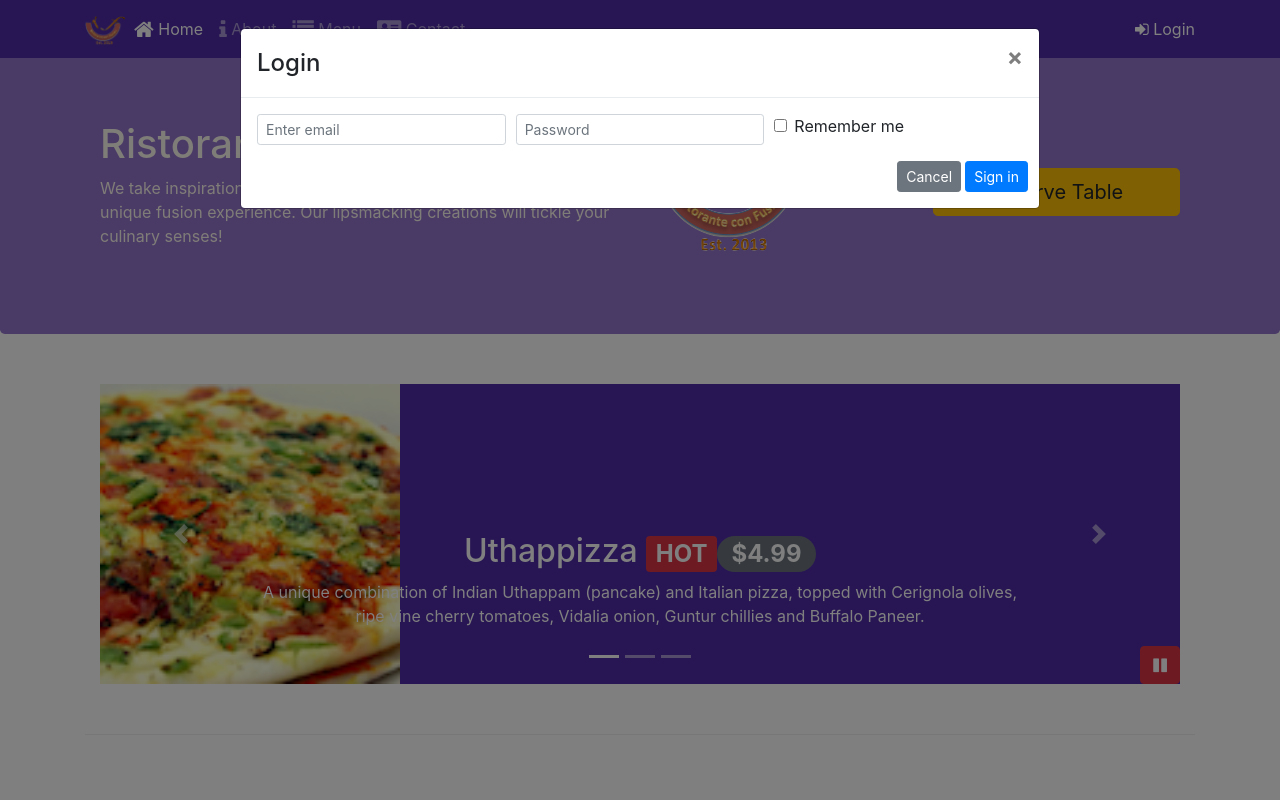
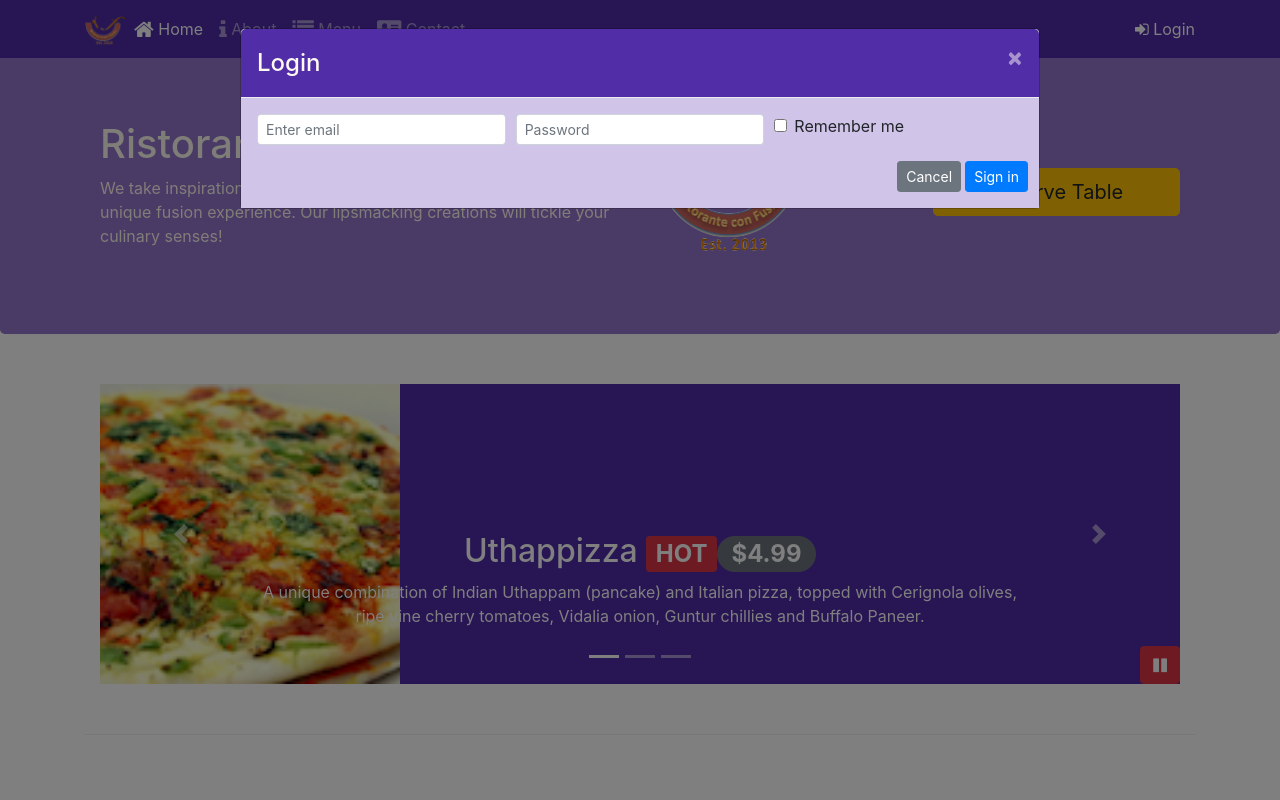
Before and after one commit to ldionisio/BootstrapCourse, a website: page index.html in a window 1280 px wide. Both pictures are taken after a click on the link "Login". Shown: the top 800 px of the page. Drawn offline with nearby package versions, Linux system fonts and the light colour scheme.

Commit message:
assignment 4

```diff
--- a/css/styles.scss
+++ b/css/styles.scss
@@ -2,6 +2,23 @@ $lt-gray: #ddd;
 $background-dark: #512DA8;
 $background-light: #9575CD;
 $background-pale: #D1C4E9;
+$background-floral: floralwhite;
+
+
+.modal-header{
+    background-color: $background-dark;
+}
+.modal-body{
+    background-color: $background-pale;
+}
+
+.modal-title{
+    color: $background-floral;
+}
+
+.close{
+    color: $background-floral;
+}
 
 // Height variables
 $carousel-item-height: 300px;
--- a/index.html
+++ b/index.html
@@ -33,7 +33,8 @@
                     <li class="nav-item"><a class="nav-link" href="./contactus.html"><span class="fa fa-address-card fa-lg"></span> Contact</a></li>
                 </ul>
                 <span class="navbar-text">
-                    <a data-toggle="modal" data-target="#loginModal">
+
+                    <a id="showLogin">
                         <span class="fa fa-sign-in"></span> Login
                     </a>
                 </span>
@@ -97,7 +98,7 @@
                     data-placement="bottom">Reserve Table</a>
                     -->
                     <a href="#booking" class="btn btn-warning nav-link btn-lg btn-block"
-                    type="button" data-toggle="modal" data-target="#reserveModal">Reserve Table</a>
+                    type="button"  id="showTable">Reserve Table</a>
                 </div>
             </div>
         </div>
@@ -419,9 +420,19 @@
                 $('#carouselButton').children('span').addClass('fa-pause');
             }
 
+        });
 
+        $('#showTable').click(function(){
+            $('#reserveModal').modal('show');
         });
+
+        $('#showLogin').click(function(){
+            $('#loginModal').modal('show');
+        });
+
      });
+
+
  </script>
 </body>
 
```
Also changed, not shown: css/styles.css.
